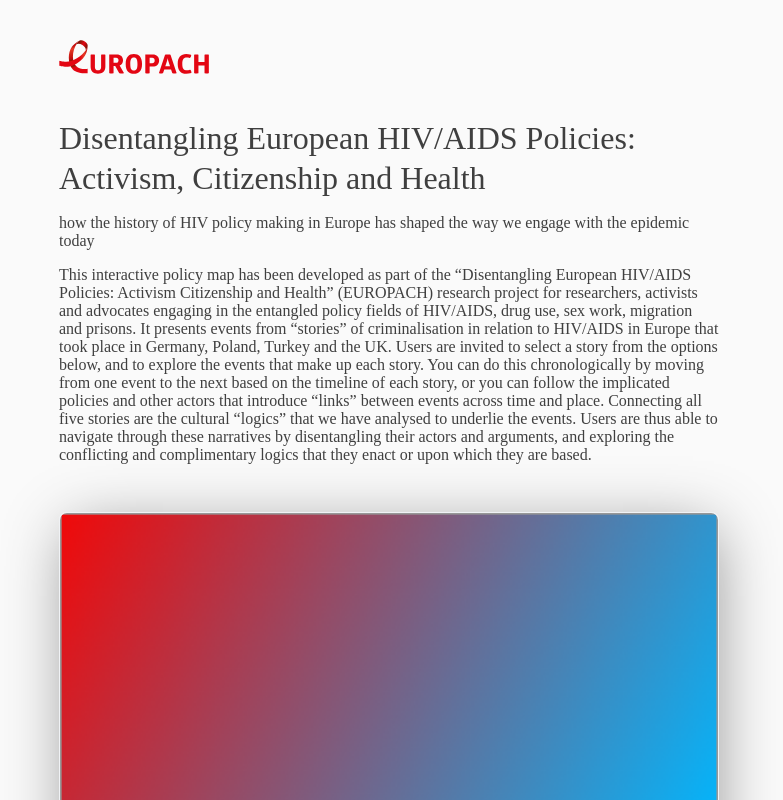
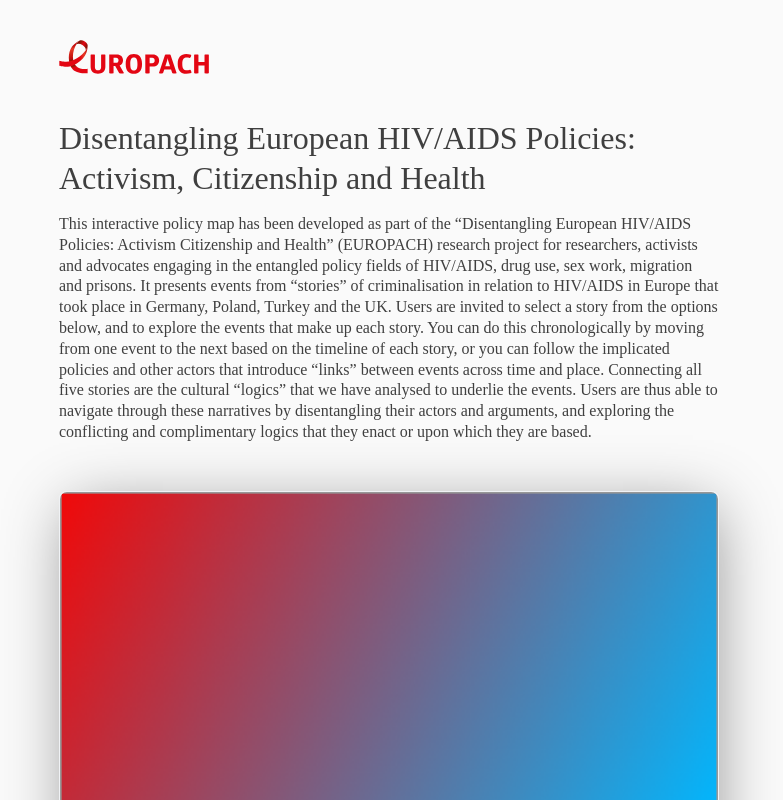
Before and after one commit to europach/europach-app, a React (Create React App) app: page / in a window 1280 px wide. Shown: the top 800 px of the page, without its empty margins (251-1034 px from the left). Built offline with nearby package versions, Linux system fonts and the light colour scheme; a web font is replaced by a local one.

Commit message:
increased height of body text

```diff
--- a/src/assets/styles/common.js
+++ b/src/assets/styles/common.js
@@ -35,6 +35,7 @@ export const BodyText = styled.p`
   font-family: 'Lekton', serif;
   font-size: 16px;
   color: rgba(0,0,0,0.75);
+  line-height: 1.3;
 `;
 
 export const EventQuote = styled.div`
--- a/src/components/HomePage/HomePage.js
+++ b/src/components/HomePage/HomePage.js
@@ -12,13 +12,9 @@ export const HomePage = (props) => {
         </TitleText>
 
         <BodyText>
-          how the history of HIV policy making in Europe has shaped the way we engage with the epidemic today
+          This interactive policy map has been developed as part of the “Disentangling European HIV/AIDS Policies: Activism Citizenship and Health” (EUROPACH) research project for researchers, activists and advocates engaging in the entangled policy fields of HIV/AIDS, drug use, sex work, migration and prisons. It presents events from “stories” of criminalisation in relation to HIV/AIDS in Europe that took place in Germany, Poland, Turkey and the UK. Users are invited to select a story from the options below, and to explore the events that make up each story. You can do this chronologically by moving from one event to the next based on the timeline of each story, or you can follow the implicated policies and other actors that introduce “links” between events across time and place. Connecting all five stories are the cultural “logics” that we have analysed to underlie the events. Users are thus able to navigate through these narratives by disentangling their actors and arguments, and exploring the conflicting and complimentary logics that they enact or upon which they are based.
         </BodyText>
       </Title>
-
-      <BodyText>
-        This interactive policy map has been developed as part of the “Disentangling European HIV/AIDS Policies: Activism Citizenship and Health” (EUROPACH) research project for researchers, activists and advocates engaging in the entangled policy fields of HIV/AIDS, drug use, sex work, migration and prisons. It presents events from “stories” of criminalisation in relation to HIV/AIDS in Europe that took place in Germany, Poland, Turkey and the UK. Users are invited to select a story from the options below, and to explore the events that make up each story. You can do this chronologically by moving from one event to the next based on the timeline of each story, or you can follow the implicated policies and other actors that introduce “links” between events across time and place. Connecting all five stories are the cultural “logics” that we have analysed to underlie the events. Users are thus able to navigate through these narratives by disentangling their actors and arguments, and exploring the conflicting and complimentary logics that they enact or upon which they are based.
-      </BodyText>
 
       <StoryList>
         <StoryItem>
```
